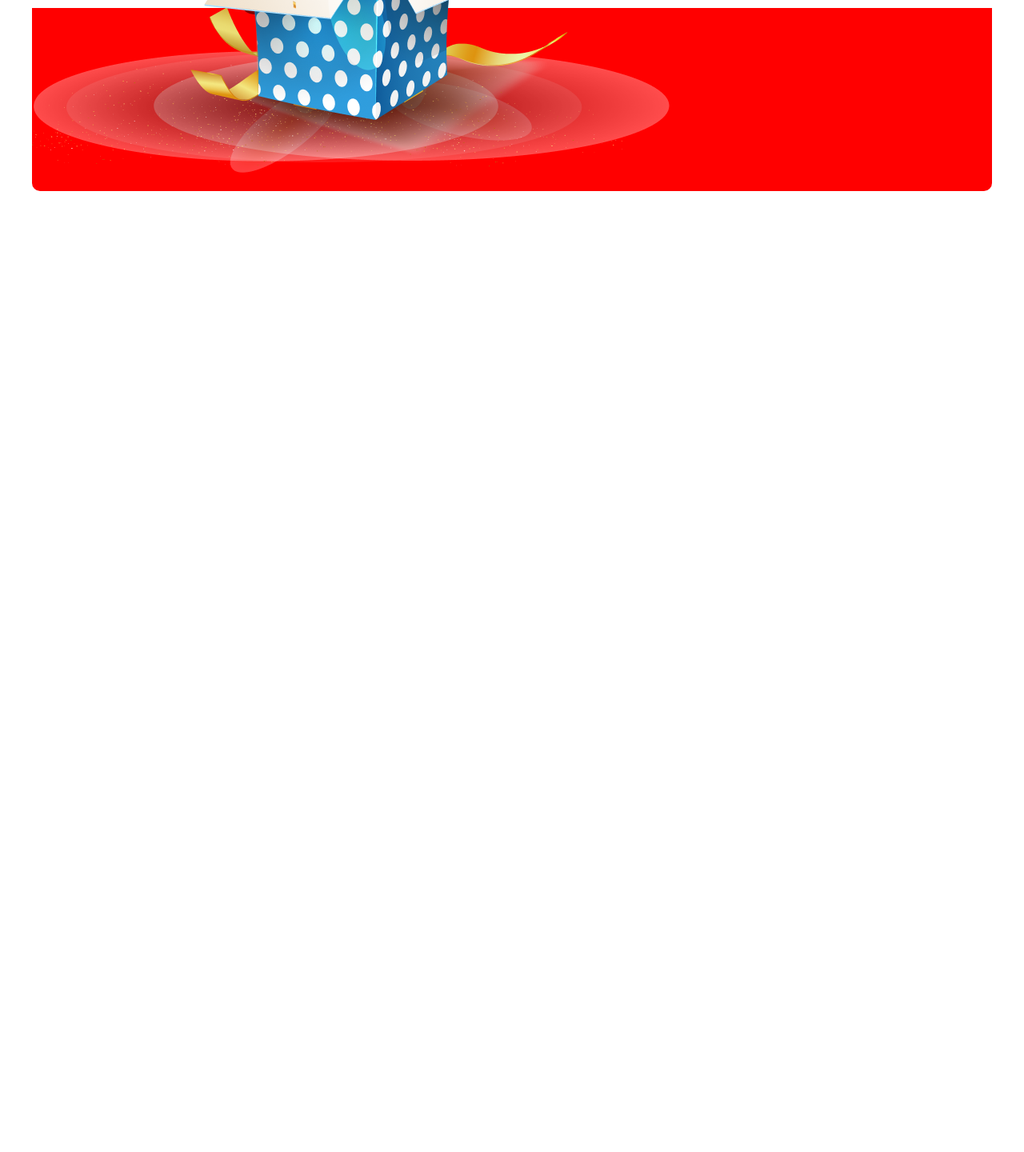
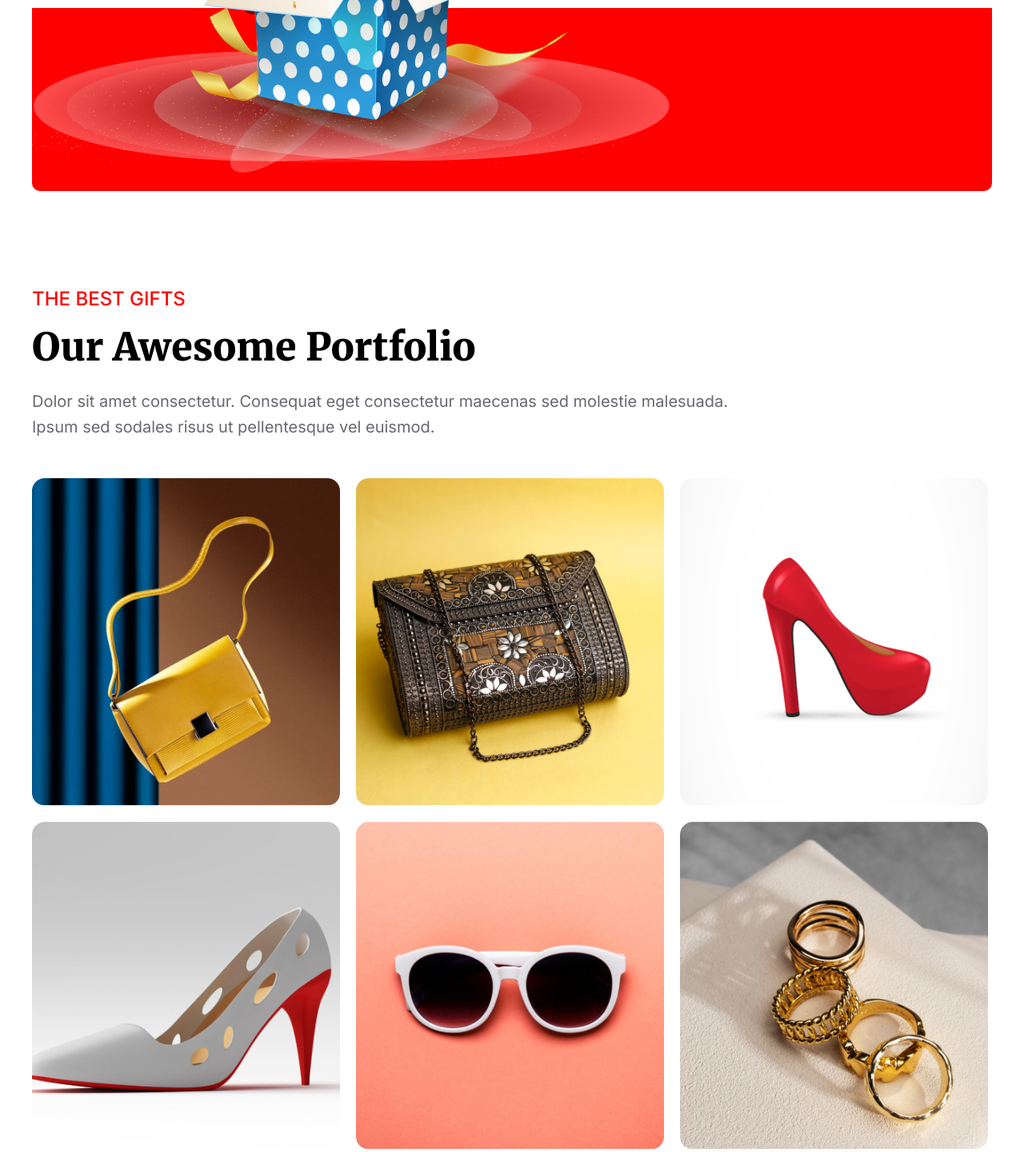
Before and after one commit to Morshedkhondokar/Hello-New-Year, a plain HTML site: page index.html in a window 1280 px wide. Shown: the part 4272-5713 px from the top of the page at 80% size. Before the commit the page ends 4531 px from the top, so only its background shows below. Drawn offline with Linux system fonts and the light colour scheme.

Commit message:
add gift section

```diff
--- a/index.html
+++ b/index.html
@@ -77,8 +77,20 @@
                     </div>
                 </div>
              </section>
-
-
+             <!-- gift setion -->
+             <section class="gift">
+                <p class="gift_sub_title">THE BEST GIFTS</p>
+                <h2 class="gift_title">Our Awesome Portfolio</h2>
+                <p class="gift_description">Dolor sit amet consectetur. Consequat eget consectetur maecenas sed molestie malesuada. <br> Ipsum sed sodales risus ut pellentesque vel euismod. </p>
+                <div class="gift_container">
+                    <div class="gift_box"></div>
+                    <div class="gift_box"></div>
+                    <div class="gift_box"></div>
+                    <div class="gift_box"></div>
+                    <div class="gift_box"></div>
+                    <div class="gift_box"></div>
+                </div>
+             </section>
 
         </div>
     </main>
--- a/styles/style.css
+++ b/styles/style.css
@@ -10,10 +10,13 @@
 :root{
     --primari-color: #FF0000;
     --secondary-color: #fff;
+    --first-font-family:'Merriweather', serif;
+
 }
 
 body {
-    font-family: 'Merriweather', serif;
+    /* font-family: 'Merriweather', serif; */
+    font-family: 'Inter', sans-serif;
 }
 
 .container{
@@ -50,6 +53,7 @@ body {
     font-weight: 800;
     text-align: center;
     margin-top: 16px;
+    font-family: var(--first-font-family);
 }
 
 /* banner tow style */
@@ -98,7 +102,6 @@ body {
     color: var(--secondary-color);
     margin-top: 100px;
     padding: 120px 0 0 65px;
-    /* padding-top: 120px; */
     display: flex;
     gap: 40px;
 }
@@ -153,7 +156,6 @@ body {
 
 .address_title{
     font-size: 32px;
-    font-family: 'Inter', sans-serif;
     line-height: 56px;
     font-weight: 600;
 }
@@ -238,7 +240,6 @@ body {
 .discount{
     height: 986px;
     /* border: 2px solid goldenrod; */
-    font-family: 'Inter', sans-serif;
     position: relative;
     border-radius: 10px;
     overflow: hidden;
@@ -260,6 +261,7 @@ body {
     font-size: 72px;
     margin-top: 30px;
     margin-bottom: 28px;
+    font-family: var(--first-font-family);
 }
 
 .discount_description{
@@ -285,3 +287,67 @@ body {
     width: 305px;
     margin-top: 77px;
 }
+
+/* gift section */
+.gift{
+    height: 1082px;
+    /* border: 2px solid tomato; */
+    margin: 120px 0;
+}
+
+.gift_sub_title{
+    font-size: 24px;
+    font-weight: 500;
+    line-height: 29px;
+    color: var(--primari-color);
+    margin-bottom: 16px;
+}
+
+.gift_title{
+    font-size: 48px;
+    font-family: var(--first-font-family);
+    font-weight: 900;
+    line-height: 60px;
+    margin-bottom: 22px;
+}
+
+.gift_description{
+    font-size: 20px;
+    font-weight: 400;
+    line-height: 32px;
+    color: rgba(7, 2, 17, 0.6);
+    margin-bottom: 48px;
+}
+
+.gift_container{
+    display: flex;
+    flex-wrap: wrap;
+    gap: 20px;
+}
+
+.gift_box{
+    width: 385px;
+    height: 410px;
+    border-radius: 16px;
+    background-size: cover;
+    background-position: center;
+}
+
+.gift_box:nth-child(1){
+    background-image: url(../images/Rectangle\ 3.png);
+}
+.gift_box:nth-child(2){
+    background-image: url(../images/Rectangle\ 4.png);
+}
+.gift_box:nth-child(3){
+    background-image: url(../images/Rectangle\ 5.png);
+}
+.gift_box:nth-child(4){
+    background-image: url(../images/Rectangle\ 6.png);
+}
+.gift_box:nth-child(5){
+    background-image: url(../images/Rectangle\ 7.png);
+}
+.gift_box:nth-child(6){
+    background-image: url(../images/Rectangle\ 8.png);
+}
```
